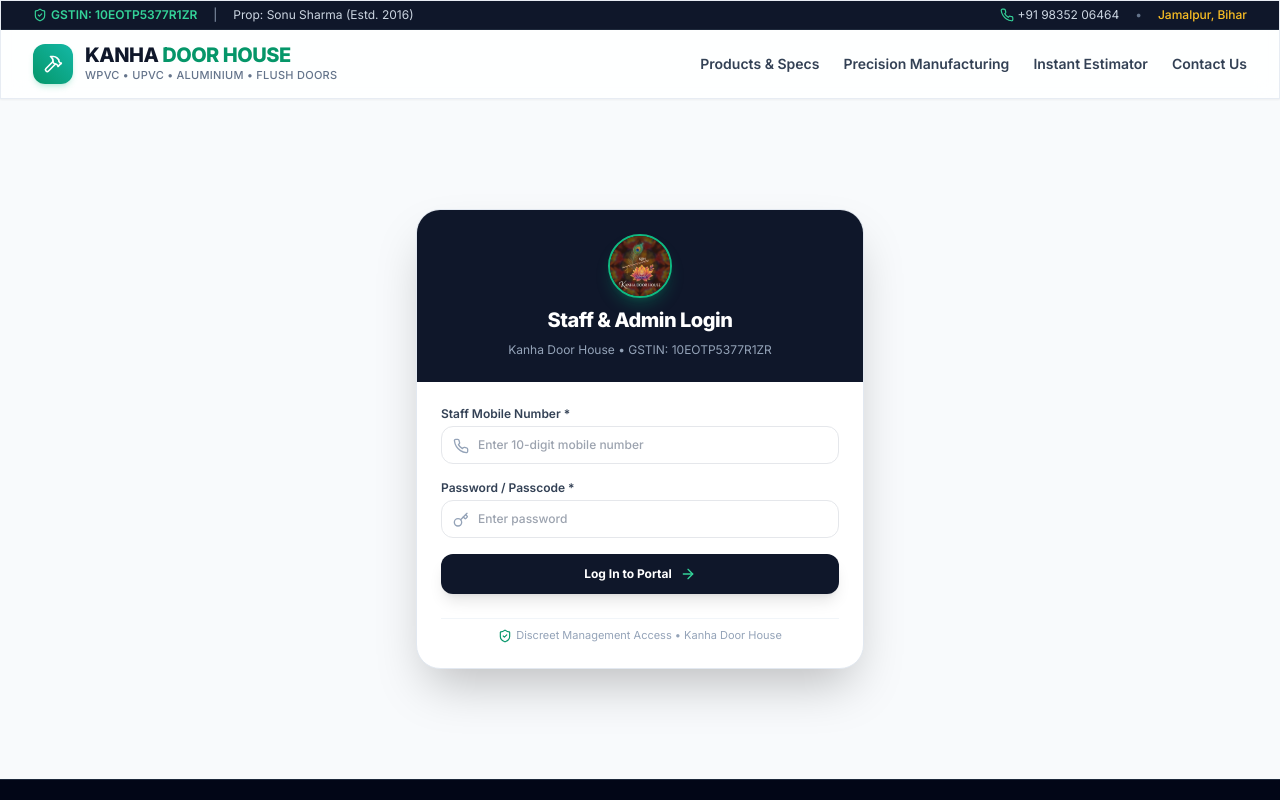
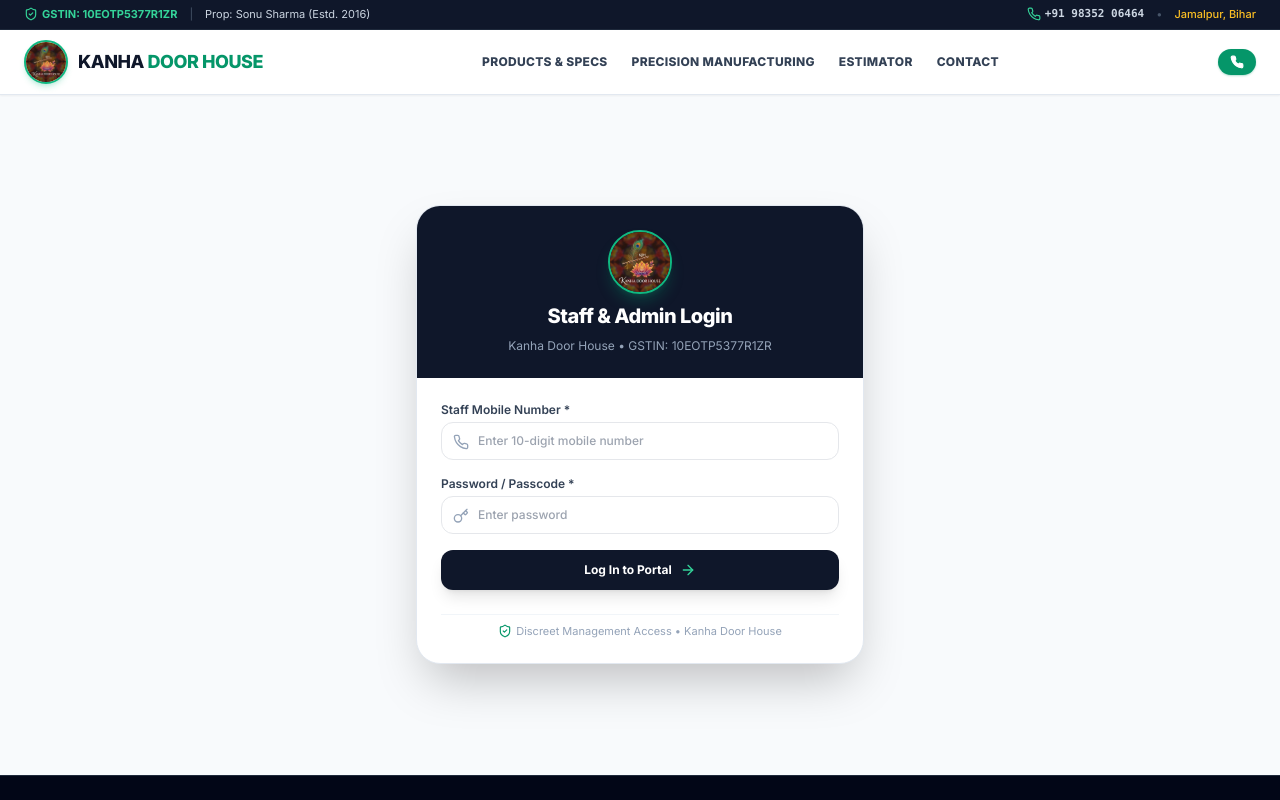
Before and after one commit to aditya-sharma-01/kanha-door-house, a React (Vite) app: page /admin in a window 1280 px wide. Shown: the top 800 px of the page. Built offline with nearby package versions, Linux system fonts and the light colour scheme; no server answers; the database is empty.

Commit message:
fix: redesign Navbar header alignment for mobile screens with circular logo and responsive call pill

```diff
--- a/src/components/Navbar.jsx
+++ b/src/components/Navbar.jsx
@@ -1,74 +1,134 @@
 import { useState } from 'react';
 import { Link } from 'react-router-dom';
-import { ShieldCheck, Phone, Hammer, Menu, X, Wrench, Lock } from 'lucide-react';
+import { ShieldCheck, Phone, Menu, X } from 'lucide-react';
 import { BUSINESS_INFO } from '../lib/types';
 
 export default function Navbar() {
   const [mobileOpen, setMobileOpen] = useState(false);
 
+  const cleanPhoneNum = BUSINESS_INFO.phone.replace(/[^0-9+]/g, '');
+
   return (
-    <header className="sticky top-0 z-50 glass-panel shadow-sm border-b border-slate-200">
-      {/* Top Banner Bar */}
-      <div className="bg-slate-900 text-slate-300 text-xs py-1.5 px-4 sm:px-8 flex flex-wrap justify-between items-center border-b border-slate-800">
-        <div className="flex items-center gap-4">
-          <span className="flex items-center gap-1 text-emerald-400 font-semibold">
+    <header className="sticky top-0 z-50 bg-white/95 backdrop-blur-md shadow-sm border-b border-slate-200">
+
+      {/* Top Banner Bar - Hidden on mobile screen viewports to prevent layout wrapping */}
+      <div className="hidden md:flex bg-slate-900 text-slate-300 text-[11px] py-1.5 px-6 justify-between items-center border-b border-slate-800">
+        <div className="flex items-center gap-3">
+          <span className="flex items-center gap-1 text-emerald-400 font-bold">
             <ShieldCheck className="w-3.5 h-3.5" /> GSTIN: {BUSINESS_INFO.gstin}
           </span>
-          <span className="hidden md:inline text-slate-400">|</span>
-          <span className="hidden md:inline text-slate-300">Prop: {BUSINESS_INFO.owner} (Estd. {BUSINESS_INFO.established})</span>
+          <span className="text-slate-600">|</span>
+          <span className="text-slate-300">Prop: {BUSINESS_INFO.owner} (Estd. {BUSINESS_INFO.established})</span>
         </div>
-        <div className="flex items-center gap-4">
-          <a href={`tel:${BUSINESS_INFO.phone.split('/')[0].trim()}`} className="flex items-center gap-1 hover:text-emerald-400 transition-colors">
+        <div className="flex items-center gap-3">
+          <a href={`tel:${cleanPhoneNum}`} className="flex items-center gap-1 text-slate-300 hover:text-emerald-400 transition-colors font-mono font-semibold">
             <Phone className="w-3.5 h-3.5 text-emerald-400" /> {BUSINESS_INFO.phone}
           </a>
-          <span className="hidden sm:inline text-slate-500">•</span>
-          <span className="hidden sm:inline text-amber-400 font-medium">Jamalpur, Bihar</span>
+          <span className="text-slate-600">•</span>
+          <span className="text-amber-400 font-medium">Jamalpur, Bihar</span>
         </div>
       </div>
 
       {/* Main Navigation Bar */}
-      <nav className="max-w-7xl mx-auto px-4 sm:px-8 py-3.5 flex justify-between items-center">
+      <nav className="max-w-7xl mx-auto px-4 sm:px-6 py-2.5 flex items-center justify-between gap-3">
+
         {/* Brand Logo & Name */}
-        <Link to="/" className="flex items-center gap-3 group">
-          <div className="w-10 h-10 rounded-xl bg-gradient-to-tr from-emerald-600 to-teal-500 flex items-center justify-center text-white shadow-md shadow-emerald-500/20 group-hover:scale-105 transition-transform">
-            <Hammer className="w-5 h-5" />
+        <Link to="/" className="flex items-center gap-2.5 group shrink-0 min-w-0">
+          <div className="w-10 h-10 sm:w-11 sm:h-11 rounded-full overflow-hidden border-2 border-emerald-500 shadow-md shadow-emerald-500/20 group-hover:scale-105 transition-transform shrink-0 bg-white flex items-center justify-center">
+            <img
+              src="/logo.jpeg"
+              alt="Kanha Door House Logo"
+              className="w-full h-full object-cover object-center"
+            />
           </div>
-          <div>
-            <div className="font-extrabold text-xl text-slate-900 tracking-tight leading-none group-hover:text-emerald-700 transition-colors">
+          <div className="min-w-0">
+            <div className="font-extrabold text-sm sm:text-lg text-slate-900 tracking-tight leading-none group-hover:text-emerald-700 transition-colors truncate">
               KANHA <span className="text-emerald-600">DOOR HOUSE</span>
             </div>
-            <div className="text-[11px] text-slate-500 font-medium tracking-wide uppercase mt-0.5">
+            <div className="text-[10px] text-slate-500 font-medium tracking-wide uppercase mt-0.5 truncate hidden xs:block">
               WPVC • UPVC • Aluminium • Flush Doors
             </div>
           </div>
         </Link>
 
-        {/* Desktop Links */}
-        <div className="flex items-center gap-6 text-sm font-semibold text-slate-700">
-          <a href="/#products" className="hover:text-emerald-600 transition-colors">Products & Specs</a>
-          <a href="/#machinery" className="hover:text-emerald-600 transition-colors">Precision Manufacturing</a>
-          <a href="/#quote" className="hover:text-emerald-600 transition-colors">Instant Estimator</a>
-          <a href="/#contact" className="hover:text-emerald-600 transition-colors">Contact Us</a>
+        {/* Desktop Links (Hidden on Mobile) */}
+        <div className="hidden lg:flex items-center gap-6 text-xs font-extrabold text-slate-700 tracking-wide uppercase">
+          <a href="/#products" className="hover:text-emerald-600 transition-colors whitespace-nowrap">Products & Specs</a>
+          <a href="/#machinery" className="hover:text-emerald-600 transition-colors whitespace-nowrap">Precision Manufacturing</a>
+          <a href="/#quote" className="hover:text-emerald-600 transition-colors whitespace-nowrap">Estimator</a>
+          <a href="/#contact" className="hover:text-emerald-600 transition-colors whitespace-nowrap">Contact</a>
         </div>
 
-        {/* Mobile Menu Toggle */}
-        <button
-          onClick={() => setMobileOpen(!mobileOpen)}
-          className="lg:hidden p-2 rounded-lg text-slate-700 hover:bg-slate-100"
-        >
-          {mobileOpen ? <X className="w-6 h-6" /> : <Menu className="w-6 h-6" />}
-        </button>
+        {/* Right Side: Quick Call Pill + Mobile Menu Button */}
+        <div className="flex items-center gap-2 shrink-0">
+          <a
+            href={`tel:${cleanPhoneNum}`}
+            className="flex items-center gap-1.5 bg-emerald-600 hover:bg-emerald-700 text-white text-xs font-bold px-3 py-1.5 rounded-full shadow-sm shadow-emerald-600/30 transition-all active:scale-95"
+            title="Call Kanha Door House"
+          >
+            <Phone className="w-3.5 h-3.5 fill-white" />
+            <span className="hidden xs:inline">Call Shop</span>
+          </a>
+
+          <button
+            onClick={() => setMobileOpen(!mobileOpen)}
+            className="lg:hidden p-2 rounded-xl text-slate-700 hover:bg-slate-100 transition-colors border border-slate-200"
+            aria-label="Toggle Navigation Menu"
+          >
+            {mobileOpen ? <X className="w-5 h-5 text-slate-900" /> : <Menu className="w-5 h-5 text-slate-900" />}
+          </button>
+        </div>
+
       </nav>
 
-      {/* Mobile Drawer */}
+      {/* Mobile Navigation Drawer */}
       {mobileOpen && (
-        <div className="lg:hidden bg-white border-b border-slate-200 px-6 py-4 space-y-3">
-          <a href="/#products" onClick={() => setMobileOpen(false)} className="block text-sm font-semibold text-slate-700 py-1">Products & Specs</a>
-          <a href="/#machinery" onClick={() => setMobileOpen(false)} className="block text-sm font-semibold text-slate-700 py-1">Precision Manufacturing</a>
-          <a href="/#quote" onClick={() => setMobileOpen(false)} className="block text-sm font-semibold text-slate-700 py-1">Instant Estimator</a>
-          <a href="/#contact" onClick={() => setMobileOpen(false)} className="block text-sm font-semibold text-slate-700 py-1">Contact & Location</a>
+        <div className="lg:hidden bg-white border-t border-slate-200 px-4 py-4 space-y-2 shadow-xl animate-in slide-in-from-top duration-200">
+          <a
+            href="/#products"
+            onClick={() => setMobileOpen(false)}
+            className="flex items-center justify-between px-4 py-2.5 rounded-xl text-sm font-bold text-slate-800 hover:bg-emerald-50 hover:text-emerald-700 transition-colors"
+          >
+            <span>Products & Specs</span>
+            <span className="text-xs text-slate-400">🚪</span>
+          </a>
+          <a
+            href="/#machinery"
+            onClick={() => setMobileOpen(false)}
+            className="flex items-center justify-between px-4 py-2.5 rounded-xl text-sm font-bold text-slate-800 hover:bg-emerald-50 hover:text-emerald-700 transition-colors"
+          >
+            <span>Precision Manufacturing</span>
+            <span className="text-xs text-slate-400">⚙️</span>
+          </a>
+          <a
+            href="/#quote"
+            onClick={() => setMobileOpen(false)}
+            className="flex items-center justify-between px-4 py-2.5 rounded-xl text-sm font-bold text-slate-800 hover:bg-emerald-50 hover:text-emerald-700 transition-colors"
+          >
+            <span>Instant Cost Estimator</span>
+            <span className="text-xs text-slate-400">🧮</span>
+          </a>
+          <a
+            href="/#contact"
+            onClick={() => setMobileOpen(false)}
+            className="flex items-center justify-between px-4 py-2.5 rounded-xl text-sm font-bold text-slate-800 hover:bg-emerald-50 hover:text-emerald-700 transition-colors"
+          >
+            <span>Contact & Location</span>
+            <span className="text-xs text-slate-400">📍</span>
+          </a>
+
+          <div className="pt-3 border-t border-slate-100">
+            <a
+              href={`tel:${cleanPhoneNum}`}
+              className="flex items-center justify-center gap-2 w-full py-3 bg-slate-900 hover:bg-slate-800 text-white font-bold text-xs rounded-xl shadow transition-colors"
+            >
+              <Phone className="w-4 h-4 text-emerald-400" />
+              <span>Call Shop: {BUSINESS_INFO.phone}</span>
+            </a>
+          </div>
         </div>
       )}
+
     </header>
   );
 }
--- a/src/pages/HomePage.jsx
+++ b/src/pages/HomePage.jsx
@@ -32,7 +32,7 @@
     const text = encodeURIComponent(
       `Hello Kanha Door House,\nI would like an official quote for:\n\n*Product:* ${productCategory}\n*Dimensions:* ${width}ft x ${height}ft (${sqFt} sq.ft)\n*Quantity:* ${quantity} units\n*Glass/Option:* ${glassType}\n*Estimated Price:* ~₹${estimatedPrice.toLocaleString('en-IN')}\n\n*Name:* ${customerName}\n*Phone:* ${customerPhone}\n*Location:* Jamalpur/Bihar`
     );
-    window.open(`https://wa.me/919504083165?text=${text}`, '_blank');
+    window.open(`https://wa.me/919835206464?text=${text}`, '_blank');
   };
 
   return (
```
